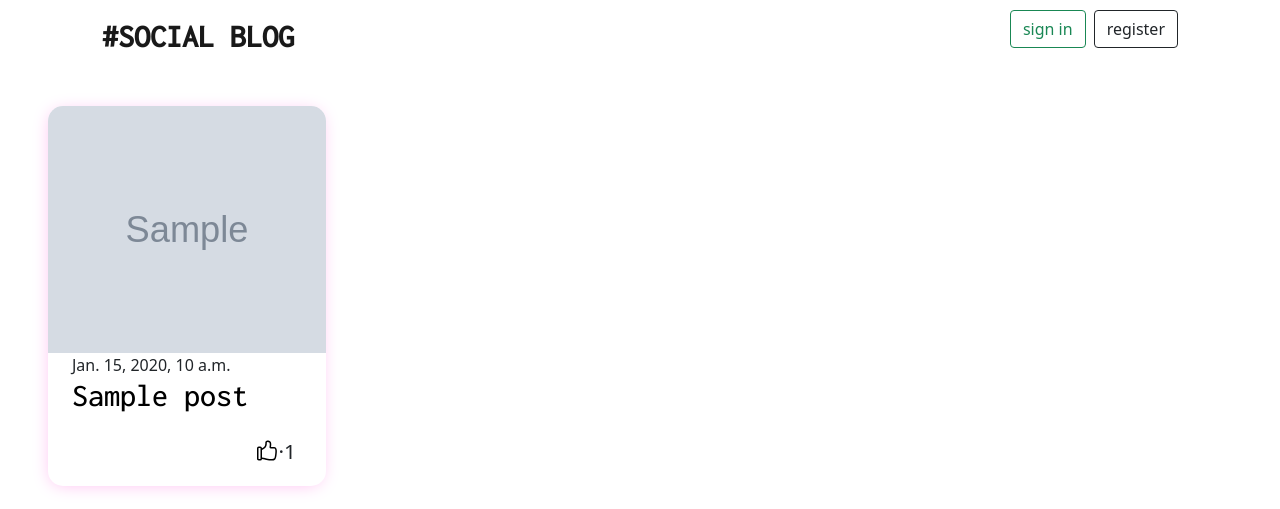
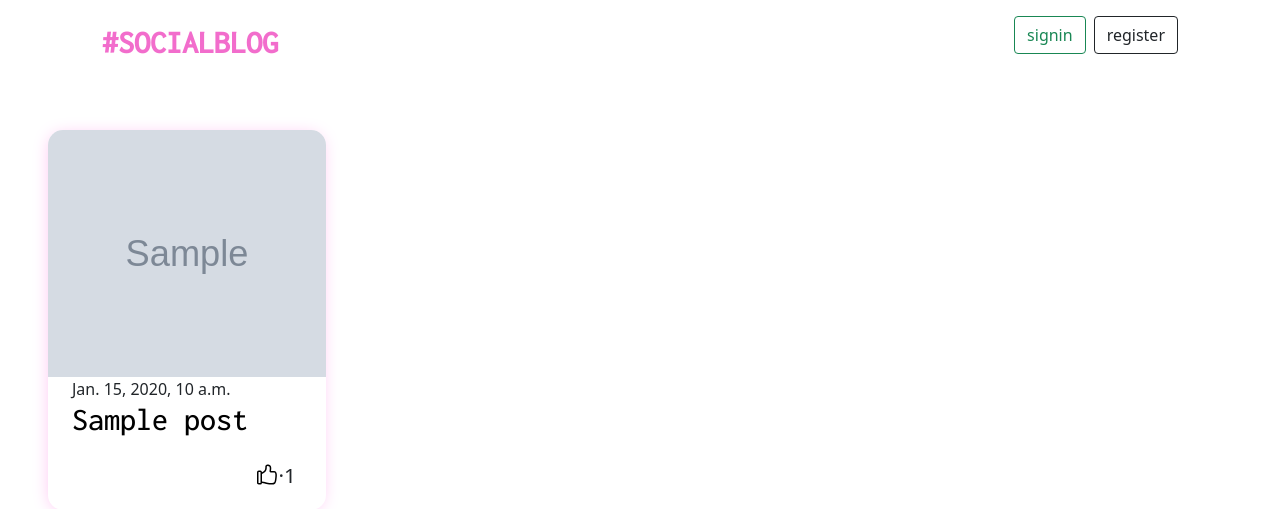
Before and after one commit to NitinPSingh/blogprojlive, a Django app: template templates/home.html in a window 1280 px wide. Shown: the top 509 px of the page. Run offline with Django 3.2, Linux system fonts and the light colour scheme; the template is opened without the code that fills it: most values are stand-ins (such as "Sample title", 1, 10 or a date in 2020); grey boxes marked "Sample" are stand-in pictures; some libraries are stand-ins or nearby versions.

Commit message:
Update base.html

```diff
--- a/templates/base.html
+++ b/templates/base.html
@@ -4,6 +4,7 @@
 
 <head>
   <meta charset="utf-8">
+  <meta name="viewport" content="width=device-width, initial-scale=1">
   <title></title>
   <link rel="preconnect" href="https://fonts.gstatic.com">
   <link href="https://fonts.googleapis.com/css2?family=Lobster&display=swap" rel="stylesheet">
@@ -19,7 +20,76 @@
 
 
 <body>
-  <div class="container-fluid px-5">
+  <div class="container fixed-top navcont">
+    <header class="blog-header py-3">
+      <div class="row flex-nowrap justify-content-between align-items-center">
+
+        <div class="col-6 text-start ">
+
+          <a class="blog-header-logo navbar-brand title" href="{% url 'home' %}#">#SOCIALBLOG</a>
+
+        </div>
+        <div class="col-6 d-flex justify-content-end align-items-center">
+          <!-- <a class="link-secondary" href="#" aria-label="Search">
+            <svg xmlns="http://www.w3.org/2000/svg" width="20" height="20" fill="none" stroke="currentColor" stroke-linecap="round" stroke-linejoin="round" stroke-width="2" class="mx-3" role="img" viewBox="0 0 24 24"><title>Search</title><circle cx="10.5" cy="10.5" r="7.5"></circle><path d="M21 21l-5.2-5.2"></path></svg>
+          </a> -->
+
+          {% if user.is_authenticated %}
+          <ul class="navbar-nav navtext  ml-auto">
+
+
+            <li class="nav-item dropdown flex-grow-1">
+
+              <a class=" nav-link dropdown-toggle profile-name" href="#" id="navbarDropdown" role="button" data-toggle="dropdown" aria-haspopup="true" aria-expanded="false">
+                {% if user.userprofileinfo.profile_pic %}
+
+                <img id="profileimage" src="{{user.userprofileinfo.profile_pic.url}}" alt="">
+                {% else %}
+                {% endif %}
+                {{ user.username|slice:8}}
+
+              </a>
+              <div class="dropdown-menu position-absolute dropdown-css dropdown-menu-right" aria-labelledby="navbarDropdown" style="max-width: 560px;">
+                <a class="dropdown-item" href="{% url 'post_new' %}">NEW POST</a>
+
+
+                <div class="dropdown-divider "></div>
+                <a class="dropdown-item " href="#"><a href="{% url 'logout' %}"><button type="button" class="btn btn-danger btn-logout mx-4 px-4">Log out</button></a></a>
+              </div>
+            </li>
+
+          </ul>
+          {% else %}
+
+
+          <ul class="d-flex flex-row-reverse bd-highlight">
+
+
+
+
+            <li class="nav-item d-flex">
+              <a href="{% url 'register' %}"><button type="button" class="btn btn-outline-dark buttons" name="button">register</button></a>
+            </li>
+            <li class="nav-item d-flex">
+              <a href="{% url 'login' %}"><button type="button" class="btn btn-outline-success buttons mx-2" name="button">signin</button></a>
+            </li>
+
+          </ul>
+          {% endif %}
+        </div>
+
+      </div>
+    </header>
+
+
+
+  </div>
+<br>
+<br>
+<br>
+<br>
+
+  <!-- <div class="container-fluid px-5">
 
     <nav class="navbar navbar-expand-lg navbar-light fixed-top navbar-css">
       <div class="container">
@@ -80,7 +150,7 @@
   <br>
   <br>
   <br>
-
+ -->
 
 
 
```
